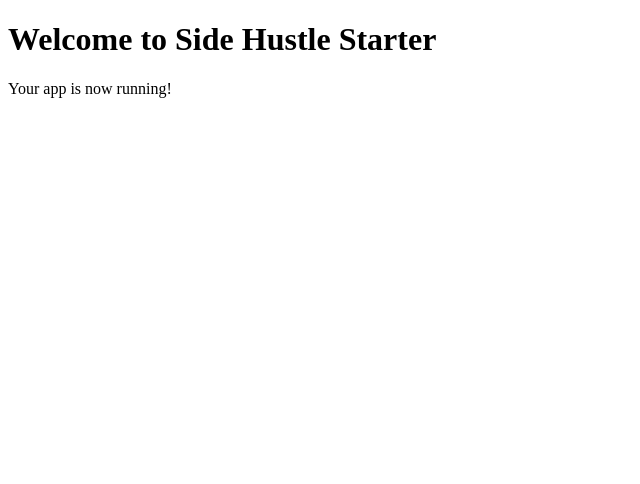
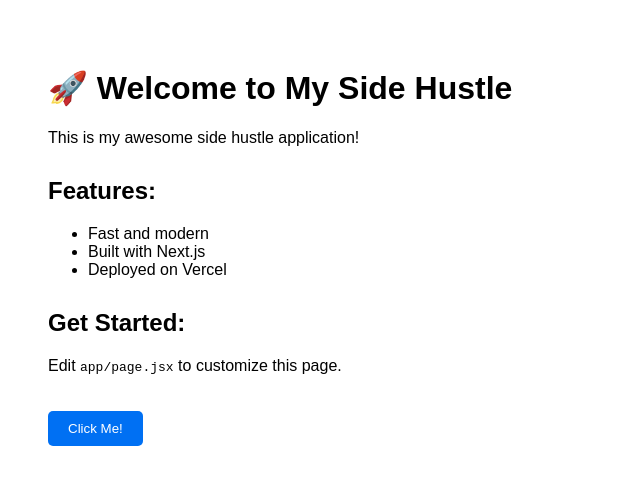
Before and after one commit to Chupiter28/side-hustle-starter-1, a Next.js app: page / in a window 1280 px wide. Shown: the top 484 px of the page, without its empty margins (0-640 px from the left). Built offline with nearby package versions, Linux system fonts and the light colour scheme.

Commit message:
Update page.jsx

```diff
--- a/app/page.jsx
+++ b/app/page.jsx
@@ -1,8 +1,36 @@
 export default function Home() {
   return (
-    <div>
-      <h1>Welcome to Side Hustle Starter</h1>
-      <p>Your app is now running!</p>
+    <div style={{ padding: '40px', fontFamily: 'Arial, sans-serif' }}>
+      <h1>🚀 Welcome to My Side Hustle</h1>
+      <p>This is my awesome side hustle application!</p>
+
+      <div style={{ marginTop: '30px' }}>
+        <h2>Features:</h2>
+        <ul>
+          <li>Fast and modern</li>
+          <li>Built with Next.js</li>
+          <li>Deployed on Vercel</li>
+        </ul>
+      </div>
+
+      <div style={{ marginTop: '30px' }}>
+        <h2>Get Started:</h2>
+        <p>Edit <code>app/page.jsx</code> to customize this page.</p>
+      </div>
+
+      <button
+        style={{
+          marginTop: '20px',
+          padding: '10px 20px',
+          backgroundColor: '#0070f3',
+          color: 'white',
+          border: 'none',
+          borderRadius: '5px',
+          cursor: 'pointer'
+        }}
+      >
+        Click Me!
+      </button>
     </div>
   )
 }
```
